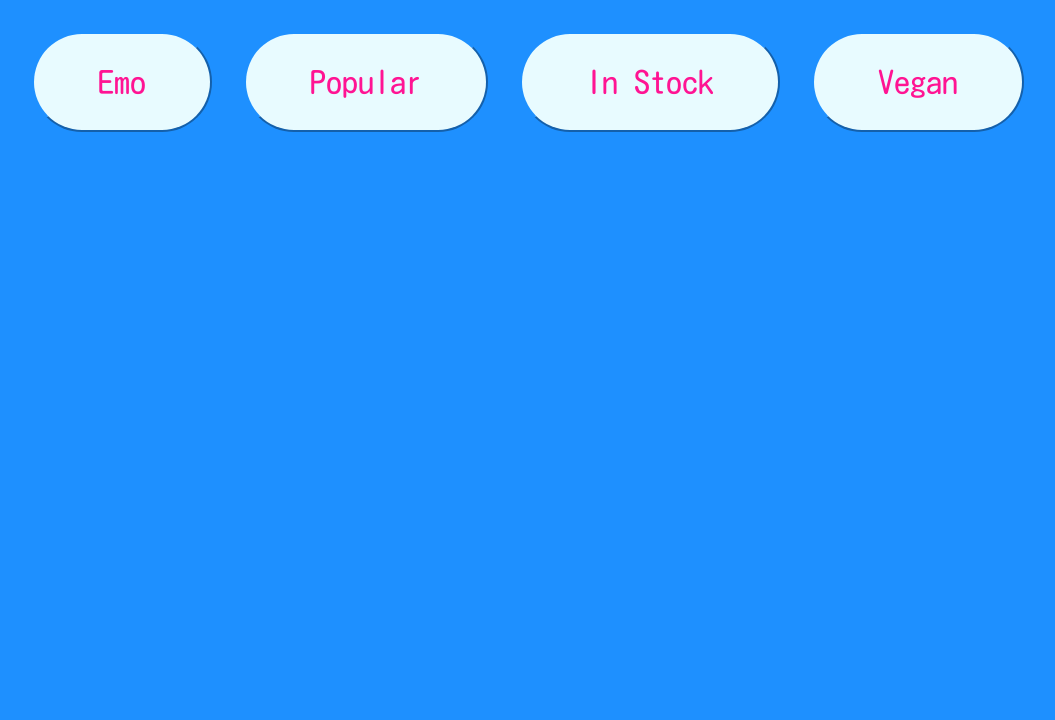
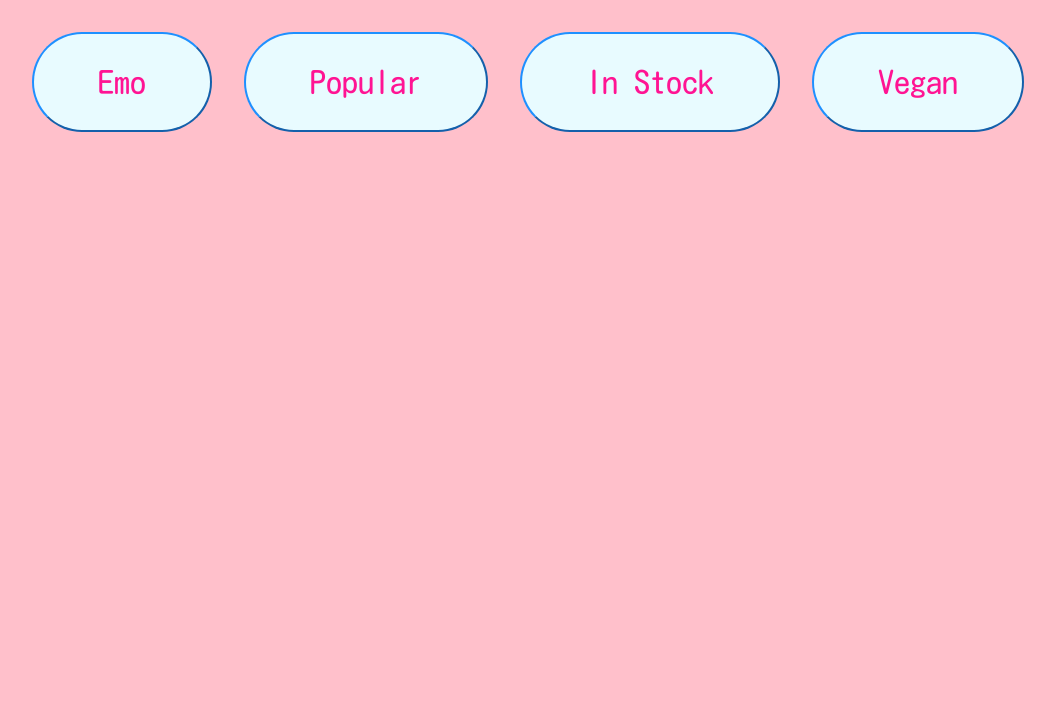
Before and after one commit to staten-island-tech/vite-project-melinamui, a website built with Vite: page vite-project/index.html in a window 1280 px wide. Shown: the part 80-800 px from the top of the page, without its empty margins (112-1167 px from the left). Built offline with nearby package versions, Linux system fonts and the light colour scheme.

Commit message:
Update variables.css

```diff
--- a/vite-project/styles/variables.css
+++ b/vite-project/styles/variables.css
@@ -1,7 +1,7 @@
 html,
 body,
 *{
-  background-color: var(--light-blue);
+  background-color: var(--primary);
   font-family: "Kosugi Maru", sans-serif;
 }
 
```
